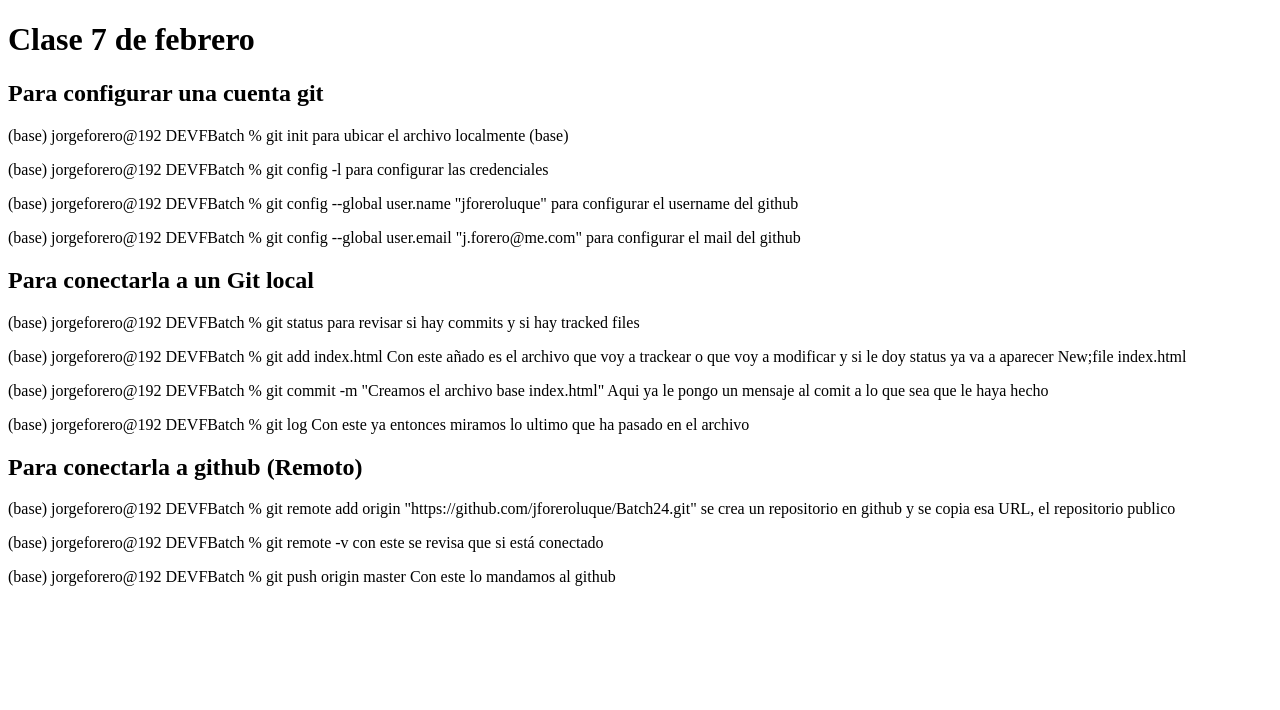
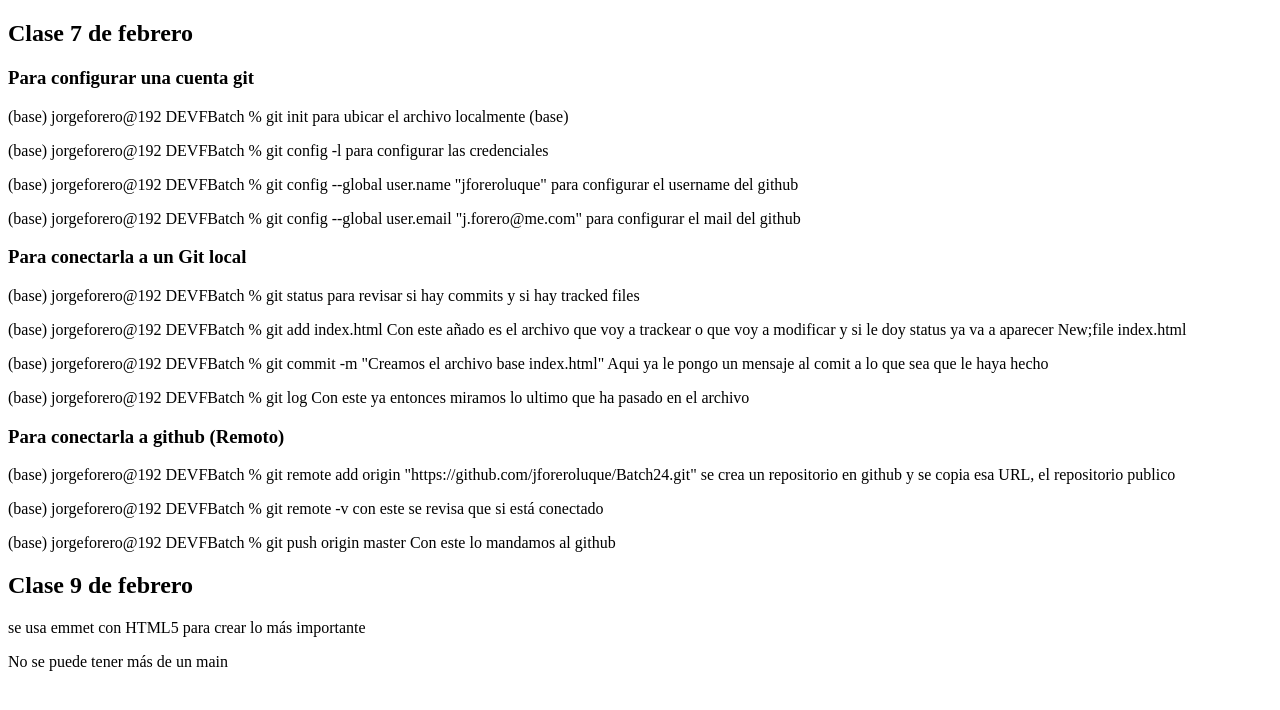
Before and after one commit to jforeroluque/Batch24, a plain HTML site: page index.html in a window 1280 px wide. Drawn offline with Linux system fonts and the light colour scheme.

Commit message:
Notas de clase de feb 9 con ajustes

```diff
--- a/index.html
+++ b/index.html
@@ -5,25 +5,39 @@
     <meta http-equiv="X-UA-Compatible" content="IE=edge">
     <meta name="viewport" content="width=device-width, initial-scale=1.0">
     <title>Clase 7 de Febrero</title>
-    <h1>Clase 7 de febrero</h1>
 </head>
 <body>
-    <h2>Para configurar una cuenta git</h2>
+    <main>
+        <section>
+        <h2>Clase 7 de febrero</h2>
+        <h3>Para configurar una cuenta git</h3>
         <p>(base) jorgeforero@192 DEVFBatch % git init para ubicar el archivo localmente (base) </p>
         <p>(base) jorgeforero@192 DEVFBatch % git config -l para configurar las credenciales </p>
         <p>(base) jorgeforero@192 DEVFBatch % git config --global user.name "jforeroluque" para configurar el username del github</p>
         <p>(base) jorgeforero@192 DEVFBatch % git config --global user.email "j.forero@me.com" para configurar el mail del github</p>
 
-    <h2>Para conectarla a un Git local</h2>
+        <h3>Para conectarla a un Git local</h3>
         <p>(base) jorgeforero@192 DEVFBatch % git status para revisar si hay commits y si hay tracked files</p>
         <p>(base) jorgeforero@192 DEVFBatch % git add index.html Con este añado es el archivo que voy a trackear o que voy a modificar y si le doy status ya va a aparecer New;file index.html</p>
         <p>(base) jorgeforero@192 DEVFBatch % git commit -m "Creamos el archivo base index.html" Aqui ya le pongo un mensaje al comit a lo que sea que le haya hecho</p>
         <p>(base) jorgeforero@192 DEVFBatch % git log Con este ya entonces miramos lo ultimo que ha pasado en el archivo</p>
 
-    <h2>Para conectarla a github (Remoto)</h2>
+        <h3>Para conectarla a github (Remoto)</h3>
         <p>(base) jorgeforero@192 DEVFBatch % git remote add origin "https://github.com/jforeroluque/Batch24.git" se crea un repositorio en github y se copia esa URL, el repositorio publico</p>
         <p>(base) jorgeforero@192 DEVFBatch % git remote -v con este se revisa que si está conectado</p>
         <p>(base) jorgeforero@192 DEVFBatch % git push origin master Con este lo mandamos al github</p>
 
+        </section>
+
+        <section>
+        <h2>Clase 9 de febrero</h2>
+        <p>se usa emmet con HTML5 para crear lo más importante</p>
+        <p>No se puede tener más de un main</p>
+
+
+        </section>
+    </main>
+
+
 </body>
 </html>
```
Lines whose indentation alone changed are shown as unchanged.
